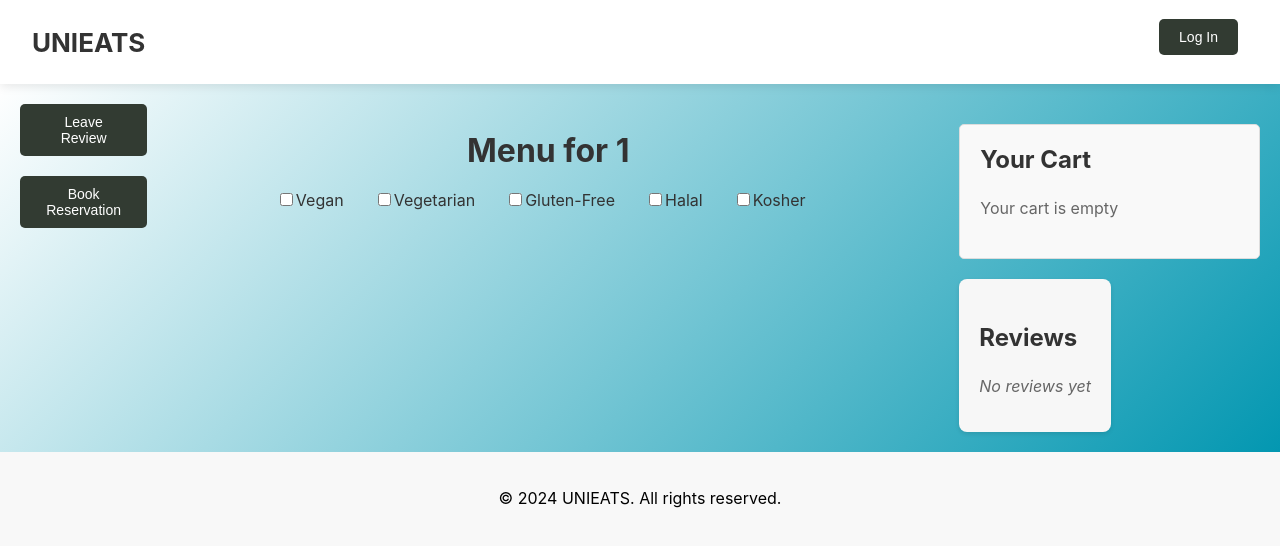
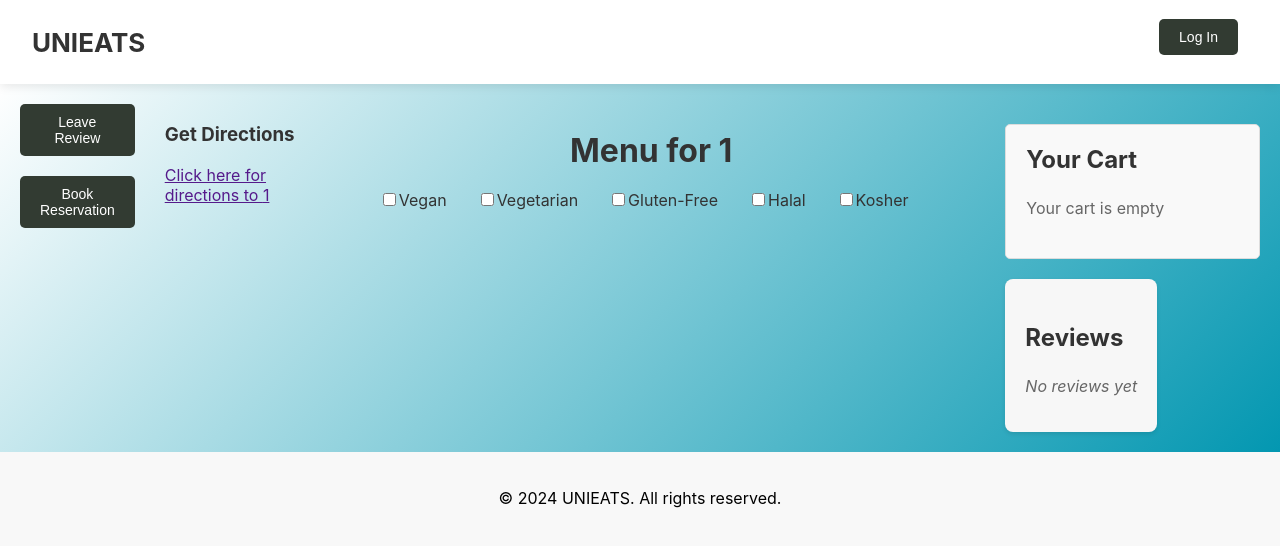
Before and after one commit to RohanChhika/UniEats_Frontend, a React (Create React App) app: page /restaurant/1 in a window 1280 px wide. Shown: the top 546 px of the page. Built offline with nearby package versions, Linux system fonts and the light colour scheme.

Commit message:
directions

```diff
--- a/src/components/Pages/menu.js
+++ b/src/components/Pages/menu.js
@@ -212,6 +212,15 @@ const MenuPage = () => {
         </Link>
       </div>
 
+
+        <div className>
+          <h3>Get Directions</h3>
+          <a href={deepLinkURL} target="_blank" rel="noopener noreferrer">
+            Click here for directions to {decodedName}
+          </a>
+        </div>
+
+
       <div className="menu-items">
         <h2 className="Heading">Menu for {name}</h2>
 
```
